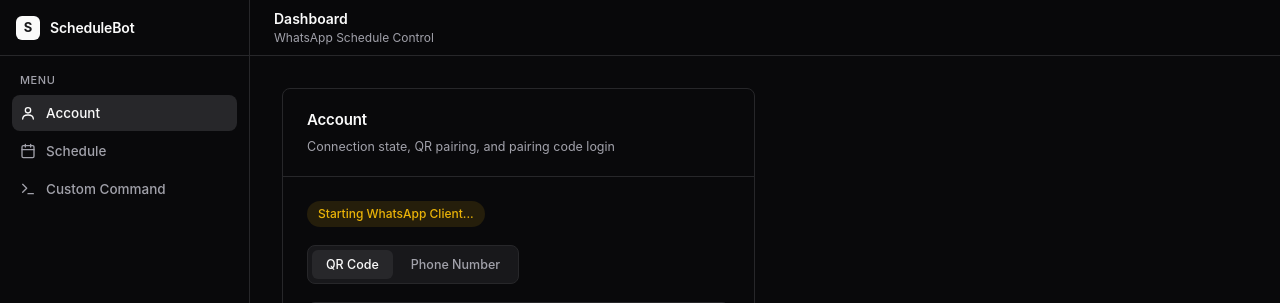
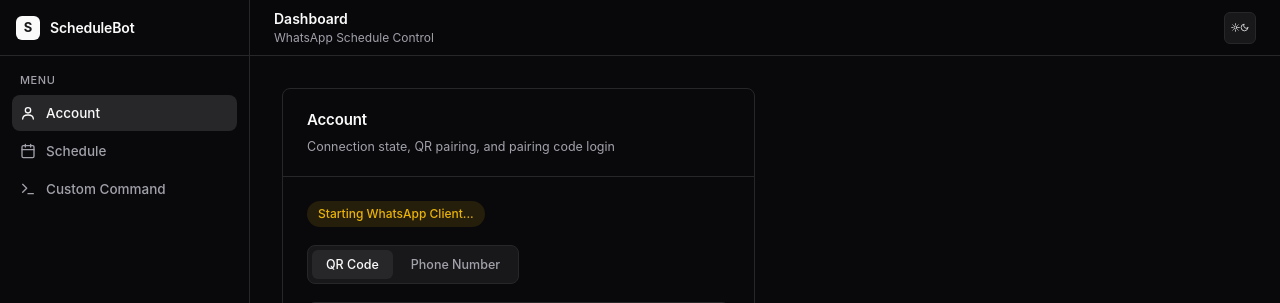
Before and after one commit to speedparcelsenawang-create/schedulebot, a Node server app: page / in a window 1280 px wide. Shown: the top 303 px of the page. Run offline with Node 20, Linux system fonts and the light colour scheme.

Commit message:
Add light and dark mode theme toggle functionality
Implements a theme toggle button in the header, adds light theme CSS variables, and persists user theme preference using localStorage with an inline script for pre-paint application.

Replit-Commit-Author: Agent
Replit-Commit-Session-Id: e3bb3969-67ae-46b9-846b-67446d66c98f
Replit-Commit-Checkpoint-Type: full_checkpoint
Replit-Commit-Event-Id: 14680a7e-5cac-42aa-ad9a-43e448f4324d
Replit-Commit-Screenshot-Url: https://storage.googleapis.com/screenshot-production-us-central1/0ba47499-afb0-475d-a6ab-d3c940642a14/e3bb3969-67ae-46b9-846b-67446d66c98f/1EETvqC
Replit-Helium-Checkpoint-Created: true

```diff
--- a/src/public/app.js
+++ b/src/public/app.js
@@ -24,11 +24,42 @@ const pairingCodeValue = document.getElementById('pairing-code-value');
 const sidebar = document.getElementById('sidebar');
 const sidebarOverlay = document.getElementById('sidebarOverlay');
 const sidebarMenuBtn = document.getElementById('sidebarMenuBtn');
+const themeToggleBtn = document.getElementById('themeToggleBtn');
 const navItems = Array.from(document.querySelectorAll('.sidebar-nav .nav-item'));
 const pages = Array.from(document.querySelectorAll('.page[data-page]'));
 const DEFAULT_PAGE_HASH = '#account';
+const THEME_STORAGE_KEY = 'schedulebot-theme';
 
 let hasLoadedGroups = false;
+
+function applyTheme(theme) {
+  const normalized = theme === 'light' ? 'light' : 'dark';
+  document.documentElement.setAttribute('data-theme', normalized);
+  try {
+    window.localStorage.setItem(THEME_STORAGE_KEY, normalized);
+  } catch (error) {
+    /* ignore storage errors */
+  }
+}
+
+function initTheme() {
+  let storedTheme = null;
+  try {
+    storedTheme = window.localStorage.getItem(THEME_STORAGE_KEY);
+  } catch (error) {
+    storedTheme = null;
+  }
+  applyTheme(storedTheme === 'light' ? 'light' : 'dark');
+}
+
+initTheme();
+
+if (themeToggleBtn) {
+  themeToggleBtn.addEventListener('click', () => {
+    const current = document.documentElement.getAttribute('data-theme') === 'light' ? 'light' : 'dark';
+    applyTheme(current === 'light' ? 'dark' : 'light');
+  });
+}
 
 function openSidebar() {
   if (!sidebar || !sidebarOverlay) return;
--- a/src/public/styles.css
+++ b/src/public/styles.css
@@ -20,6 +20,29 @@
   --warning-bg: rgba(234, 179, 8, 0.12);
   --danger: #ef4444;
   --danger-bg: rgba(239, 68, 68, 0.12);
+}
+
+[data-theme="light"] {
+  --background: #ffffff;
+  --foreground: #09090b;
+  --card: #ffffff;
+  --card-foreground: #09090b;
+  --surface: #f4f4f5;
+  --surface-2: #e4e4e7;
+  --muted: #f4f4f5;
+  --muted-foreground: #71717a;
+  --primary: #18181b;
+  --primary-foreground: #fafafa;
+  --border: #e4e4e7;
+  --input: #d4d4d8;
+  --ring: #18181b;
+
+  --success: #16a34a;
+  --success-bg: rgba(22, 163, 74, 0.1);
+  --warning: #b45309;
+  --warning-bg: rgba(180, 83, 9, 0.1);
+  --danger: #dc2626;
+  --danger-bg: rgba(220, 38, 38, 0.1);
 }
 
 * {
@@ -226,8 +249,33 @@ button {
   background: var(--surface-2);
 }
 
+.top-nav-title-wrap {
+  flex: 1;
+  min-width: 0;
+}
+
 .top-nav-title-wrap p {
   margin: 0;
+}
+
+.theme-toggle-btn {
+  display: inline-flex;
+  margin-left: auto;
+}
+
+.theme-icon {
+  width: 17px;
+  height: 17px;
+  display: none;
+}
+
+[data-theme="dark"] .theme-icon-sun,
+:root:not([data-theme]) .theme-icon-sun {
+  display: block;
+}
+
+[data-theme="light"] .theme-icon-moon {
+  display: block;
 }
 
 .top-nav-title {
--- a/src/views/dashboard.ejs
+++ b/src/views/dashboard.ejs
@@ -8,6 +8,16 @@
     />
     <title>ScheduleBot Dashboard</title>
     <link rel="stylesheet" href="/public/styles.css" />
+    <script>
+      (function () {
+        try {
+          var storedTheme = window.localStorage.getItem('schedulebot-theme');
+          document.documentElement.setAttribute('data-theme', storedTheme === 'light' ? 'light' : 'dark');
+        } catch (error) {
+          document.documentElement.setAttribute('data-theme', 'dark');
+        }
+      })();
+    </script>
   </head>
   <body>
     <div class="sidebar-overlay" id="sidebarOverlay"></div>
@@ -65,6 +75,15 @@
               <p class="top-nav-title">Dashboard</p>
               <p class="top-nav-subtitle">WhatsApp Schedule Control</p>
             </div>
+            <button class="icon-btn theme-toggle-btn" id="themeToggleBtn" type="button" aria-label="Toggle light/dark mode">
+              <svg class="theme-icon theme-icon-sun" viewBox="0 0 24 24" fill="none" stroke="currentColor" stroke-width="2" stroke-linecap="round" stroke-linejoin="round" aria-hidden="true">
+                <circle cx="12" cy="12" r="4"></circle>
+                <path d="M12 2v2M12 20v2M4.93 4.93l1.41 1.41M17.66 17.66l1.41 1.41M2 12h2M20 12h2M4.93 19.07l1.41-1.41M17.66 6.34l1.41-1.41"></path>
+              </svg>
+              <svg class="theme-icon theme-icon-moon" viewBox="0 0 24 24" fill="none" stroke="currentColor" stroke-width="2" stroke-linecap="round" stroke-linejoin="round" aria-hidden="true">
+                <path d="M21 12.79A9 9 0 1 1 11.21 3 7 7 0 0 0 21 12.79z"></path>
+              </svg>
+            </button>
           </div>
         </header>
 
```
Also changed, not shown: 1 other file.
